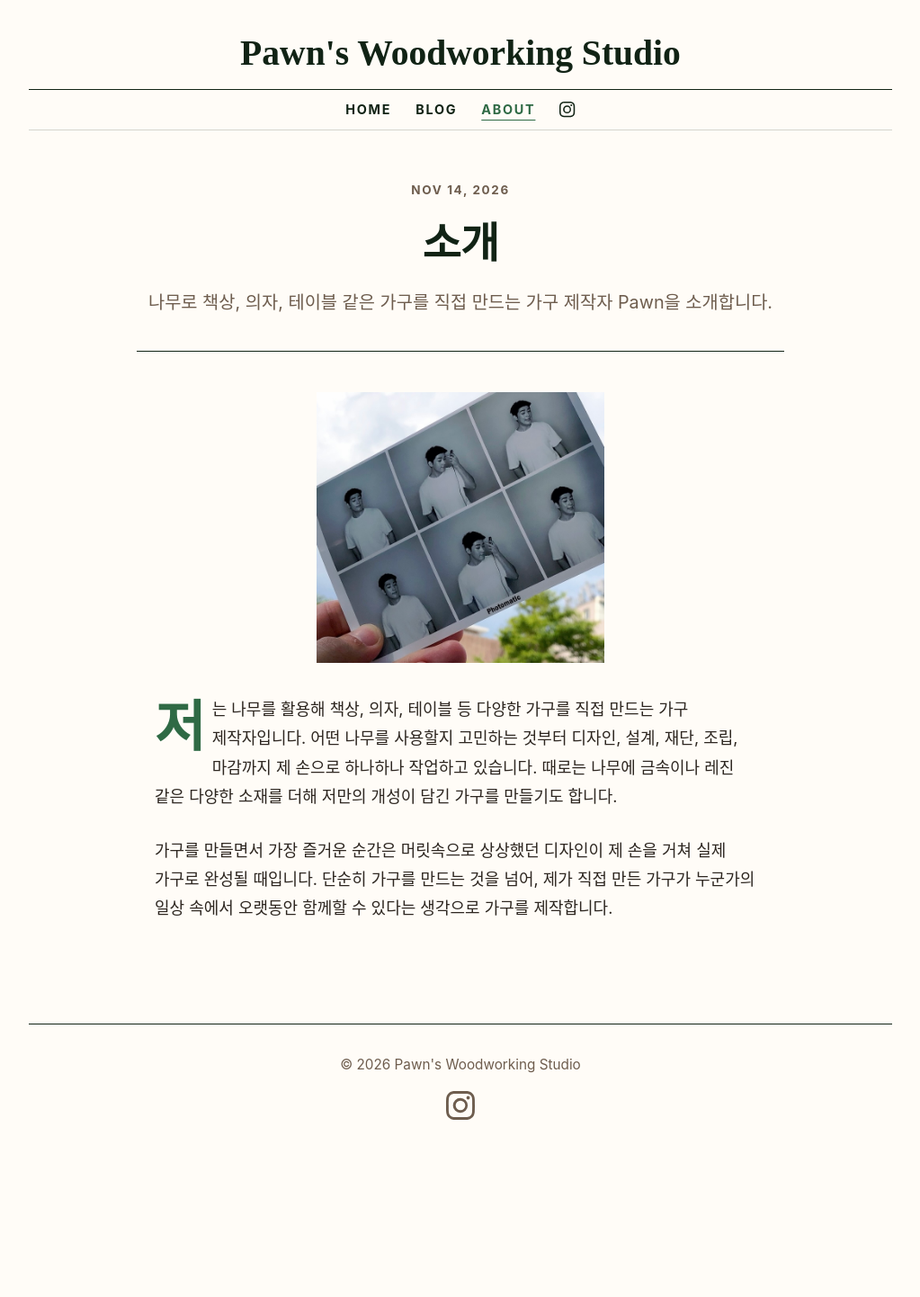
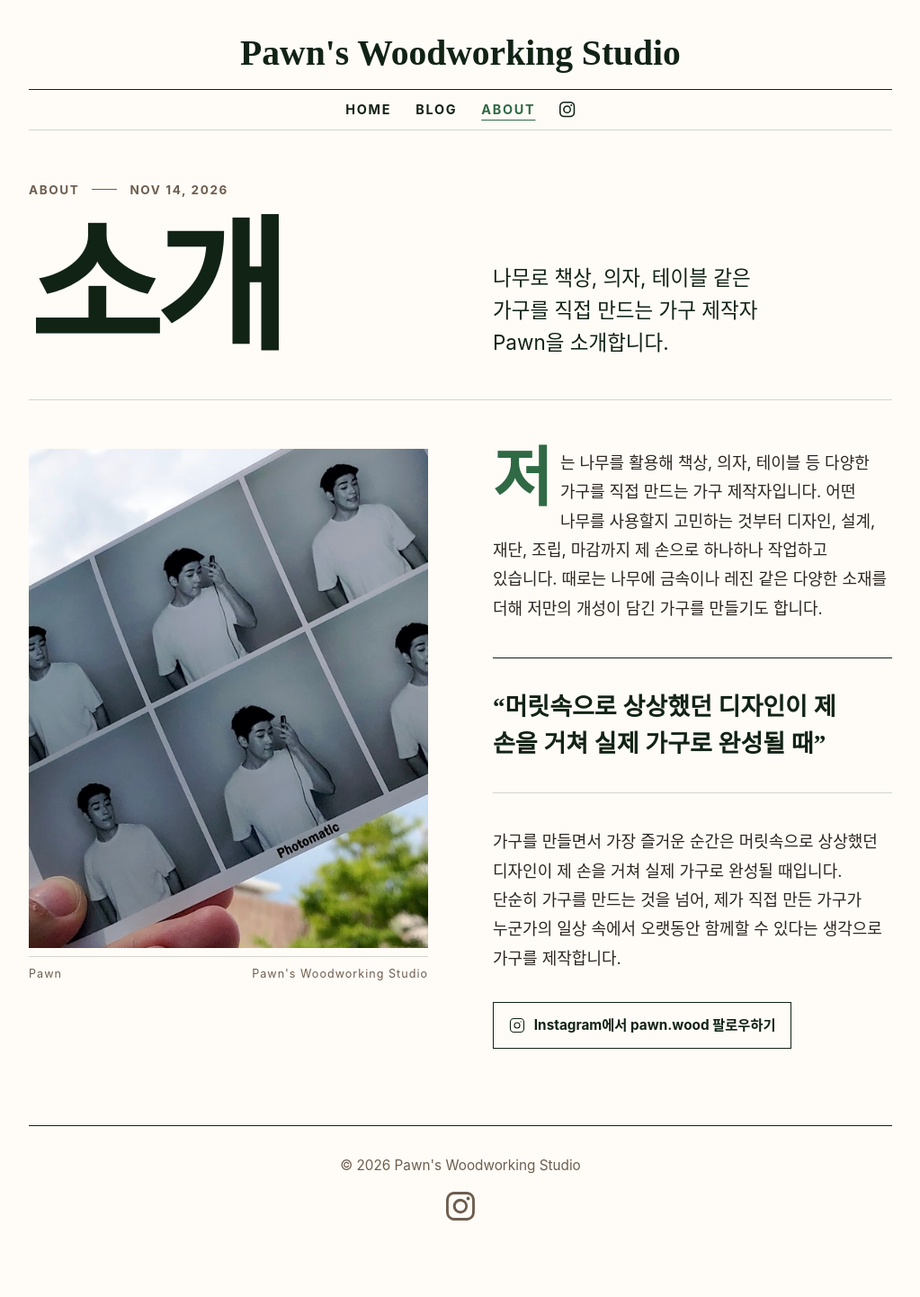
Before and after one commit to devKobe24/pawns-woodworking, an Astro site: page /about in a window 1280 px wide. Shown: the whole page at 90% size, without its empty margins (128-1151 px from the left). Before the commit the page ends 1330 px from the top, so only its background shows below. Built offline with nearby package versions, Linux system fonts and the light colour scheme; Astro itself is replaced by a stand-in of ours.

Commit message:
style(about): Claude Design 시안에 맞춰 소개 페이지 재구성
Co-Authored-By: Claude Opus 5.5 <noreply@anthropic.com>

```diff
--- a/src/pages/about.astro
+++ b/src/pages/about.astro
@@ -1,32 +1,189 @@
 ---
 import { Image } from 'astro:assets';
+import BaseHead from '../components/BaseHead.astro';
+import Footer from '../components/Footer.astro';
+import FormattedDate from '../components/FormattedDate.astro';
+import Header from '../components/Header.astro';
+import { INSTAGRAM_URL } from '../consts';
 import portrait from '../content/blog/images/Furniture_Maker_Pawn.jpg';
-import Layout from '../layouts/BlogPost.astro';
 ---
 
-<Layout
+<!doctype html>
+<html lang="ko">
+	<head>
+		<BaseHead
 			title="소개"
 			description="나무로 책상, 의자, 테이블 같은 가구를 직접 만드는 가구 제작자 Pawn을 소개합니다."
-	pubDate={new Date('2026-11-14')}
->
-	<Image class="portrait" src={portrait} alt="흑백 포토 부스 사진 여섯 컷이 담긴 인화지를 손에 든 모습. 사진 속 Pawn이 흰 티셔츠 차림으로 서 있습니다." />
-
-	<p>
+		/>
+		<style>
+			main {
+				width: 960px;
+			}
+			.intro {
+				display: grid;
+				grid-template-columns: repeat(auto-fit, minmax(min(100%, 340px), 1fr));
+				gap: 1.5em 4em;
+				align-items: end;
+				padding-bottom: 2.5em;
+				border-bottom: 1px solid var(--rule);
+			}
+			.intro .meta {
+				display: flex;
+				align-items: center;
+				gap: 14px;
+			}
+			.dash {
+				width: 28px;
+				height: 1px;
+				background: currentColor;
+			}
+			h1 {
+				margin: 0.15em 0 0;
+				font-size: clamp(84px, 13vw, 160px);
+				line-height: 0.95;
+				letter-spacing: -0.04em;
+			}
+			.dek {
+				max-width: 26ch;
+				margin: 0;
+				color: rgb(var(--black));
+				font-size: 1.25em;
+				line-height: 1.6;
+				text-wrap: pretty;
+			}
+			.story {
+				display: grid;
+				grid-template-columns: repeat(auto-fit, minmax(min(100%, 360px), 1fr));
+				gap: 3em 4em;
+				align-items: start;
+				padding-top: 3em;
+			}
+			figure {
+				margin: 0;
+			}
+			figure img {
+				display: block;
+				width: 100%;
+				aspect-ratio: 4 / 5;
+				object-fit: cover;
+			}
+			figcaption {
+				display: flex;
+				justify-content: space-between;
+				gap: 1em;
+				margin-top: 0.75em;
+				padding-top: 0.6em;
+				border-top: 1px solid var(--rule);
+				color: rgb(var(--gray));
+				font-size: 0.7em;
+				letter-spacing: 0.08em;
+			}
+			.text {
+				display: flex;
+				flex-direction: column;
+				gap: 1.75em;
+			}
+			.text p {
+				margin: 0;
+				text-wrap: pretty;
+			}
+			/* flow-root keeps the drop cap from wrapping into the pull quote. */
+			.lead {
+				display: flow-root;
+			}
+			.lead::first-letter {
+				float: left;
+				margin: 0.06em 0.12em 0 0;
+				color: var(--accent);
+				font-family: var(--font-serif);
+				font-size: 4em;
+				font-weight: 700;
+				line-height: 0.86;
+			}
+			blockquote {
+				margin: 0.25em 0;
+				padding: 1.25em 0;
+				border-left: 0;
+				border-top: 1px solid rgb(var(--black));
+				border-bottom: 1px solid var(--rule);
+				font-family: var(--font-serif);
+				font-size: 1.5em;
+				font-weight: 700;
+				line-height: 1.5;
+				text-wrap: balance;
+			}
+			.follow {
+				align-self: flex-start;
+				display: flex;
+				align-items: center;
+				gap: 10px;
+				padding: 0.75em 1.1em;
+				border: 1px solid rgb(var(--black));
+				color: rgb(var(--black));
+				font-size: 0.85em;
+				font-weight: 700;
+				text-decoration: none;
+			}
+			.follow:hover {
+				background: rgb(var(--black));
+				color: var(--paper);
+			}
+		</style>
+	</head>
+	<body>
+		<Header />
+		<main>
+			<header class="intro">
+				<div>
+					<p class="meta">
+						About<span class="dash"></span><FormattedDate date={new Date('2026-11-14')} />
+					</p>
+					<h1>소개</h1>
+				</div>
+				<p class="dek">나무로 책상, 의자, 테이블 같은 가구를 직접 만드는 가구 제작자 Pawn을 소개합니다.</p>
+			</header>
+			<section class="story">
+				<figure>
+					<Image
+						src={portrait}
+						alt="흑백 포토 부스 사진 여섯 컷이 담긴 인화지를 손에 든 모습. 사진 속 Pawn이 흰 티셔츠 차림으로 서 있습니다."
+					/>
+					<figcaption><span>Pawn</span><span>Pawn's Woodworking Studio</span></figcaption>
+				</figure>
+				<div class="text">
+					<p class="lead">
 						저는 나무를 활용해 책상, 의자, 테이블 등 다양한 가구를 직접 만드는 가구 제작자입니다. 어떤
 						나무를 사용할지 고민하는 것부터 디자인, 설계, 재단, 조립, 마감까지 제 손으로 하나하나 작업하고
 						있습니다. 때로는 나무에 금속이나 레진 같은 다양한 소재를 더해 저만의 개성이 담긴 가구를 만들기도
 						합니다.
 					</p>
-
+					<blockquote>“머릿속으로 상상했던 디자인이 제 손을 거쳐 실제 가구로 완성될 때”</blockquote>
 					<p>
 						가구를 만들면서 가장 즐거운 순간은 머릿속으로 상상했던 디자인이 제 손을 거쳐 실제 가구로 완성될
 						때입니다. 단순히 가구를 만드는 것을 넘어, 제가 직접 만든 가구가 누군가의 일상 속에서 오랫동안
 						함께할 수 있다는 생각으로 가구를 제작합니다.
 					</p>
-</Layout>
-<style>
-	.portrait {
-		width: 70%;
-		max-width: 320px;
-	}
-</style>
+					<a class="follow" href={INSTAGRAM_URL} target="_blank">
+						<svg
+							width="18"
+							height="18"
+							viewBox="0 0 24 24"
+							fill="none"
+							stroke="currentColor"
+							stroke-width="1.5"
+							stroke-linecap="round"
+							stroke-linejoin="round"
+							aria-hidden="true"
+						>
+							<rect x="2" y="2" width="20" height="20" rx="5"></rect>
+							<circle cx="12" cy="12" r="4"></circle>
+							<line x1="17.5" y1="6.5" x2="17.51" y2="6.5"></line>
+						</svg>
+						Instagram에서 pawn.wood 팔로우하기
+					</a>
+				</div>
+			</section>
+		</main>
+		<Footer />
+	</body>
+</html>
```
Lines whose indentation alone changed are shown as unchanged.
